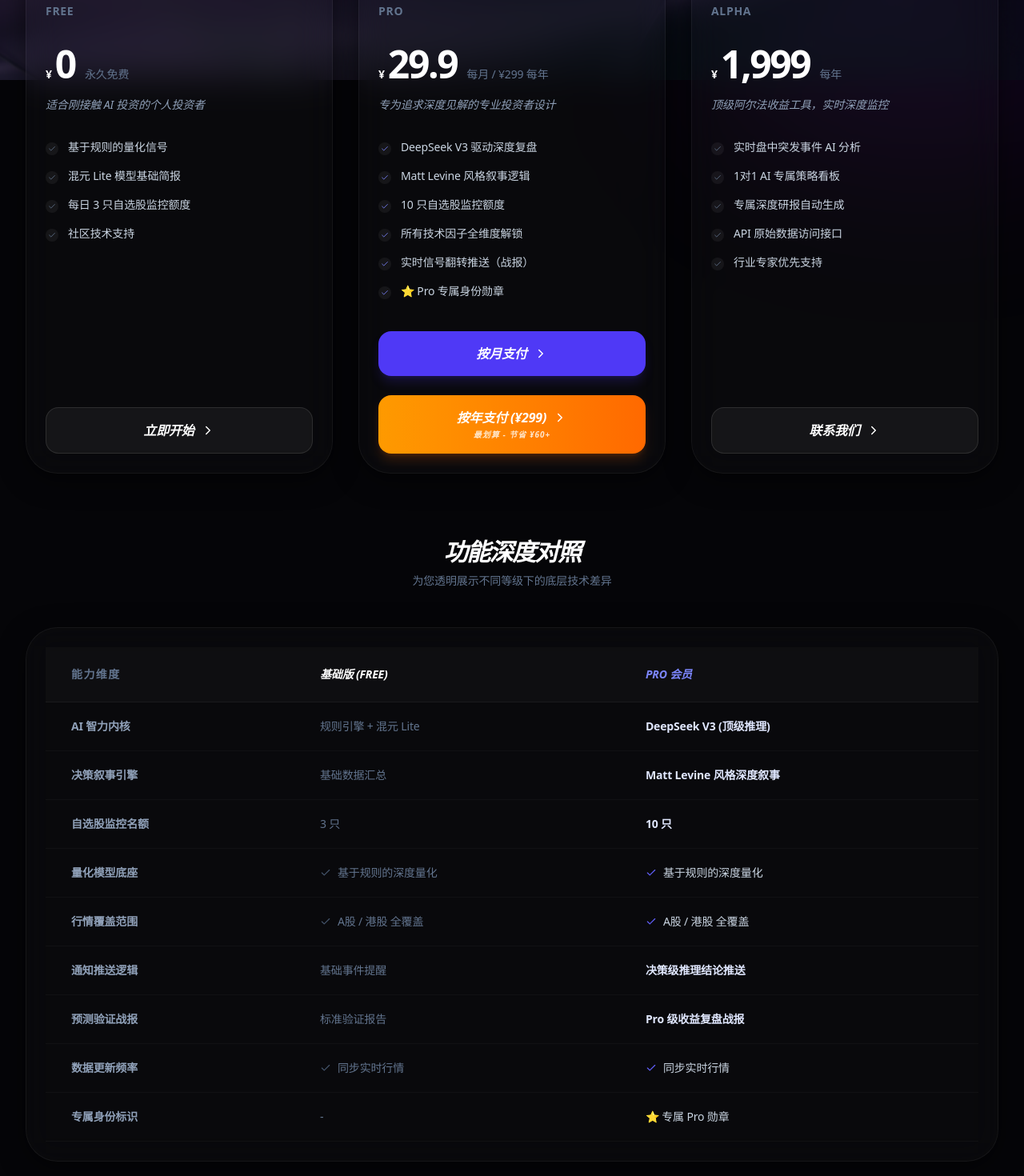
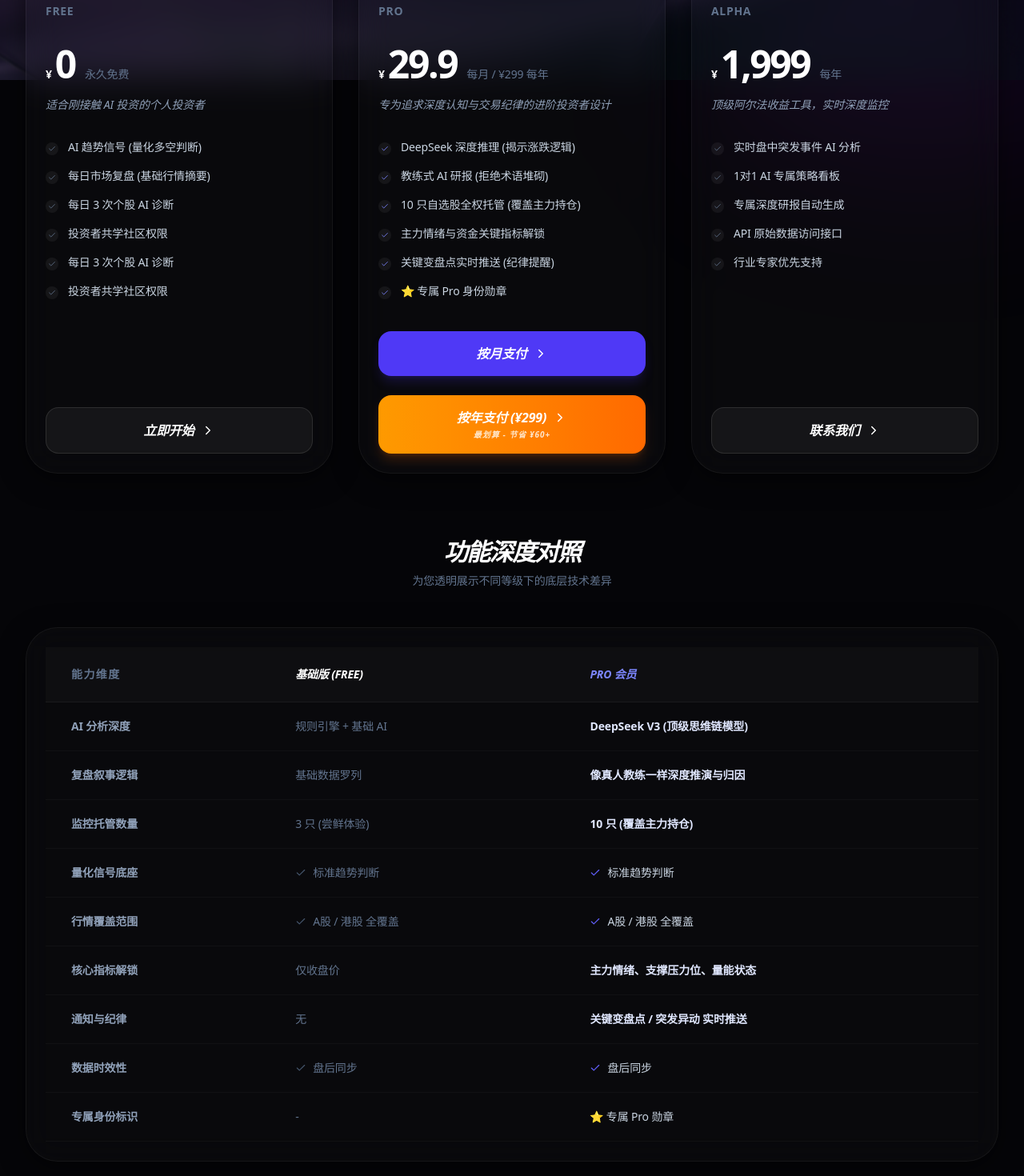
Before and after one commit to franksunye/stockwise, a Next.js app in the folder frontend/: page /pricing in a window 1280 px wide. Shown: the part 700-2170 px from the top of the page at 80% size. Built offline with nearby package versions, Linux system fonts and the light colour scheme; no server answers.

Commit message:
feat(pricing): refine detailed value proposition
Updated pricing page copy to blend professional capabilities (DeepSeek, Quant) with user-centric values (discipline, rational investment partner).

```diff
--- a/frontend/src/app/pricing/page.tsx
+++ b/frontend/src/app/pricing/page.tsx
@@ -16,10 +16,12 @@ const pricingPlans = [
     period: '永久免费',
     description: '适合刚接触 AI 投资的个人投资者',
     features: [
-      '基于规则的量化信号',
-      '混元 Lite 模型基础简报',
-      '每日 3 只自选股监控额度',
-      '社区技术支持',
+      'AI 趋势信号 (量化多空判断)',
+      '每日市场复盘 (基础行情摘要)',
+      '每日 3 次个股 AI 诊断',
+      '投资者共学社区权限',
+      '每日 3 次个股 AI 诊断',
+      '投资者共学社区权限',
     ],
     cta: '立即开始',
     href: '/dashboard',
@@ -32,14 +34,14 @@ const pricingPlans = [
     enName: 'Pro',
     price: '29.9',
     period: '每月 / ¥299 每年',
-    description: '专为追求深度见解的专业投资者设计',
+    description: '专为追求深度认知与交易纪律的进阶投资者设计',
     features: [
-      'DeepSeek V3 驱动深度复盘',
-      'Matt Levine 风格叙事逻辑',
-      '10 只自选股监控额度',
-      '所有技术因子全维度解锁',
-      '实时信号翻转推送（战报）',
-      '⭐ Pro 专属身份勋章',
+      'DeepSeek 深度推理 (揭示涨跌逻辑)',
+      '教练式 AI 研报 (拒绝术语堆砌)',
+      '10 只自选股全权托管 (覆盖主力持仓)',
+      '主力情绪与资金关键指标解锁',
+      '关键变盘点实时推送 (纪律提醒)',
+      '⭐ 专属 Pro 身份勋章',
     ],
     priceId: process.env.NEXT_PUBLIC_STRIPE_PRICE_ID_PRO_MONTHLY || 'price_1Su1zqS3fDFObThpZbYXr2GG',
     priceIdAnnual: process.env.NEXT_PUBLIC_STRIPE_PRICE_ID_PRO_YEARLY || 'price_1Su1zqS3fDFObThp7iG6X6bK',
@@ -238,10 +240,10 @@ function PricingContent() {
           </motion.div>
           <h1 className="text-5xl md:text-7xl font-black tracking-tighter italic leading-tight">
             选择您的 <br />
-            <span className="bg-gradient-to-r from-indigo-500 to-purple-500 bg-clip-text text-transparent">决策加速引擎</span>
+            <span className="bg-gradient-to-r from-indigo-500 to-purple-500 bg-clip-text text-transparent">AI 投资决策合伙人</span>
           </h1>
           <p className="text-lg text-slate-400 font-medium max-w-xl mx-auto leading-relaxed mt-6">
-            StockWise AI 利用 AI 击穿专业投研成本，为您提供高性价比的金融决策辅助方案。
+            StockWise AI 帮您克服情绪干扰，把专业的盘后复盘变成简单的日常习惯，让每一次交易决策都有据可依。
           </p>
         </div>
 
@@ -392,14 +394,14 @@ function PricingContent() {
               </thead>
               <tbody className="text-sm font-medium">
                 {[
-                  { label: 'AI 智力内核', free: '规则引擎 + 混元 Lite', pro: 'DeepSeek V3 (顶级推理)', highlight: true },
-                  { label: '决策叙事引擎', free: '基础数据汇总', pro: 'Matt Levine 风格深度叙事', highlight: true },
-                  { label: '自选股监控名额', free: '3 只', pro: '10 只', highlight: true },
-                  { label: '量化模型底座', free: '基于规则的深度量化', pro: '基于规则的深度量化', common: true },
+                  { label: 'AI 分析深度', free: '规则引擎 + 基础 AI', pro: 'DeepSeek V3 (顶级思维链模型)', highlight: true },
+                  { label: '复盘叙事逻辑', free: '基础数据罗列', pro: '像真人教练一样深度推演与归因', highlight: true },
+                  { label: '监控托管数量', free: '3 只 (尝鲜体验)', pro: '10 只 (覆盖主力持仓)', highlight: true },
+                  { label: '量化信号底座', free: '标准趋势判断', pro: '标准趋势判断', common: true },
                   { label: '行情覆盖范围', free: 'A股 / 港股 全覆盖', pro: 'A股 / 港股 全覆盖', common: true },
-                  { label: '通知推送逻辑', free: '基础事件提醒', pro: '决策级推理结论推送', highlight: true },
-                  { label: '预测验证战报', free: '标准验证报告', pro: 'Pro 级收益复盘战报', highlight: true },
-                  { label: '数据更新频率', free: '同步实时行情', pro: '同步实时行情', common: true },
+                  { label: '核心指标解锁', free: '仅收盘价', pro: '主力情绪、支撑压力位、量能状态', highlight: true },
+                  { label: '通知与纪律', free: '无', pro: '关键变盘点 / 突发异动 实时推送', highlight: true },
+                  { label: '数据时效性', free: '盘后同步', pro: '盘后同步', common: true },
                   { label: '专属身份标识', free: '-', pro: '⭐ 专属 Pro 勋章' },
                 ].map((row, i) => (
                   <tr key={i} className="border-b border-white/[0.03] hover:bg-white/[0.01] transition-colors">
```
